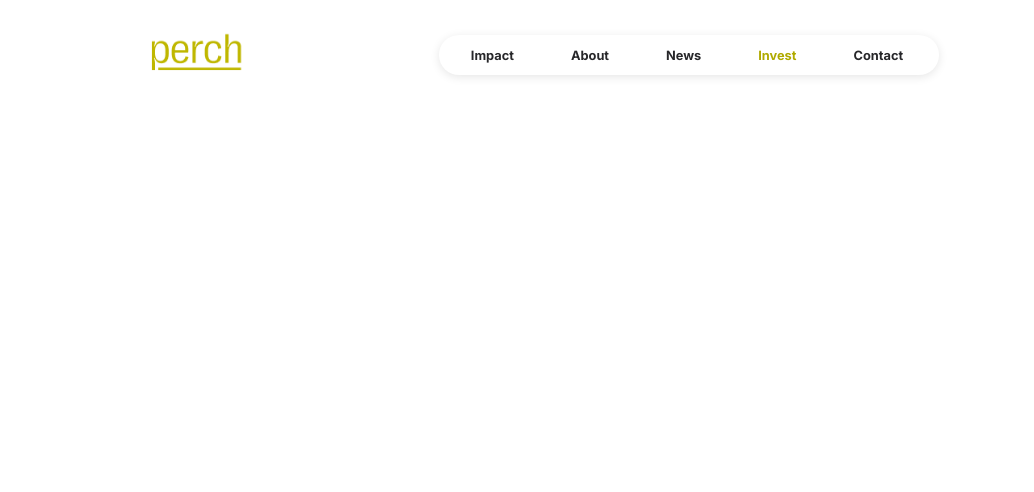
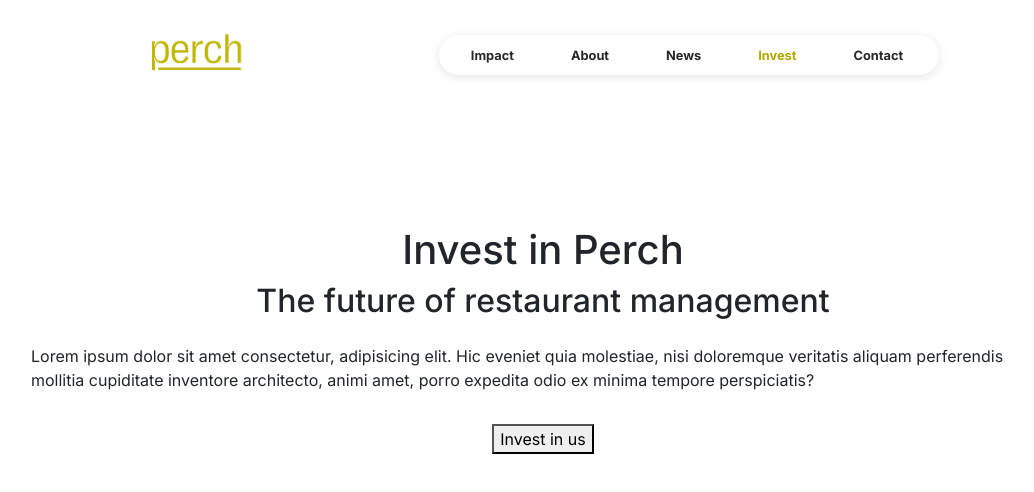
Before and after one commit to ChefKhoiRD/perch-site, a Next.js app: page /pages/invest in a window 1280 px wide. Shown: the top 492 px of the page, without its empty margins (97-1131 px from the left). Built offline with nearby package versions, Linux system fonts and the light colour scheme.

Commit message:
started invest page

```diff
--- a/src/app/pages/invest/page.jsx
+++ b/src/app/pages/invest/page.jsx
@@ -1,7 +1,36 @@
 import NavBar from "../../../components/common/navBar";
+
+import "./styles/invest.css";
 
 export default function Invest() {
   return (
-    <NavBar active="invest" />
+    <div className="page-content">
+      <NavBar active="invest" />
+
+      <div className="invest-container">
+
+        {/* Header */}
+        <div className="invest-header">
+          <h1 className="">Invest in Perch</h1>
+        </div>
+
+        {/* Subheader */}
+        <div className="invest-subheader">
+          <h2 className="">The future of restaurant management</h2>
+        </div>
+
+        {/* Description */}
+        <div className="invest-description">
+          <p className="">
+            Lorem ipsum dolor sit amet consectetur, adipisicing elit. Hic eveniet quia molestiae, nisi doloremque veritatis aliquam perferendis mollitia cupiditate inventore architecto, animi amet, porro expedita odio ex minima tempore perspiciatis?
+            </p>
+        </div>
+
+        {/* Invest button */}
+        <div className="invest-button">
+          <button className="">Invest in us</button>
+        </div>
+      </div>
+    </div>
   );
 }
--- /dev/null
+++ b/src/app/pages/invest/styles/invest.css
@@ -0,0 +1,17 @@
+.invest-container {
+    display: flex;
+    flex-direction: column;
+    justify-content: center;
+    align-items: center;
+    height: 85vh;
+}
+
+.invest-header {
+    display: flex;
+    justify-content: column;
+    align-items: center;
+}
+
+.invest-description {
+    padding: 1rem 10%;
+}
```
